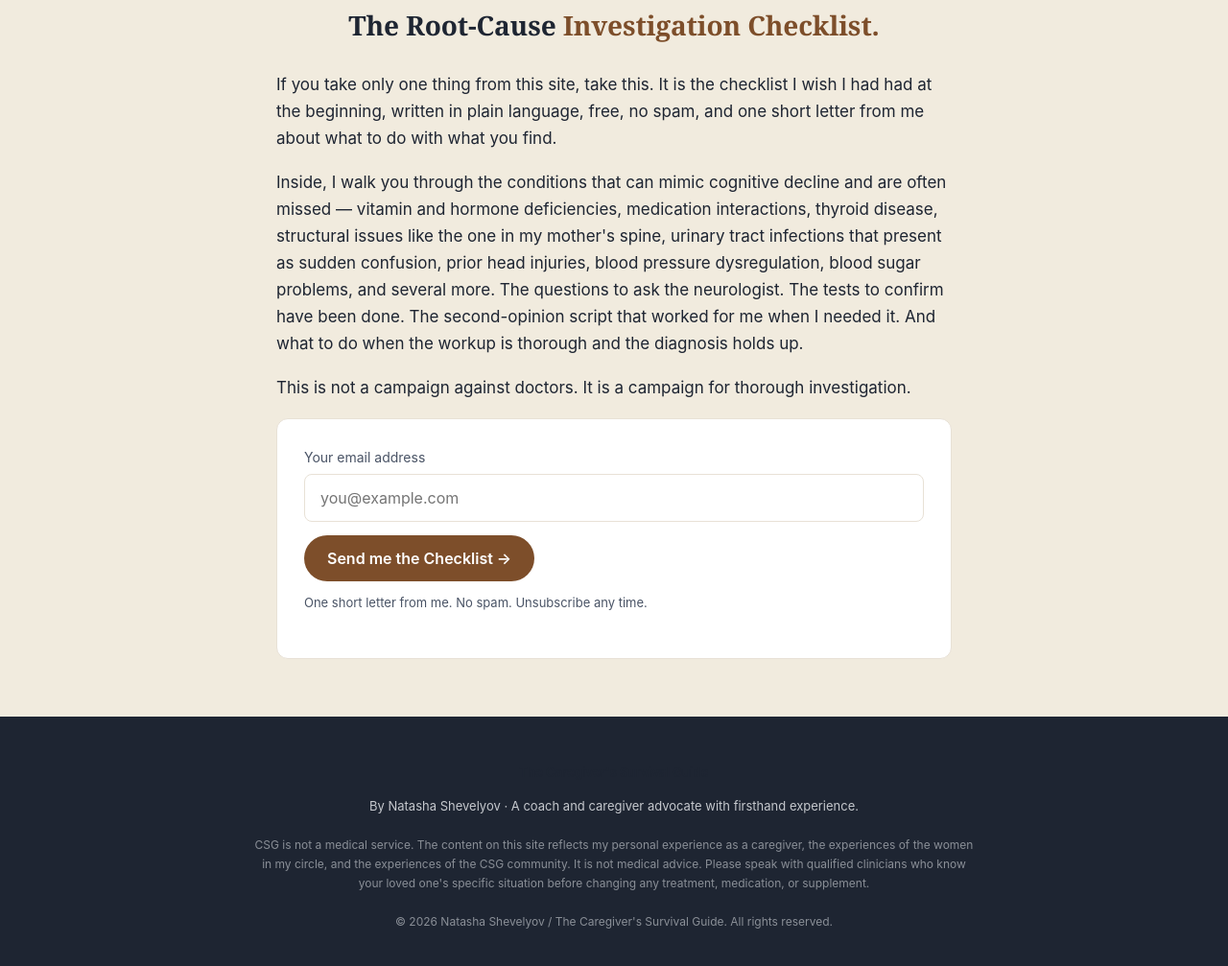
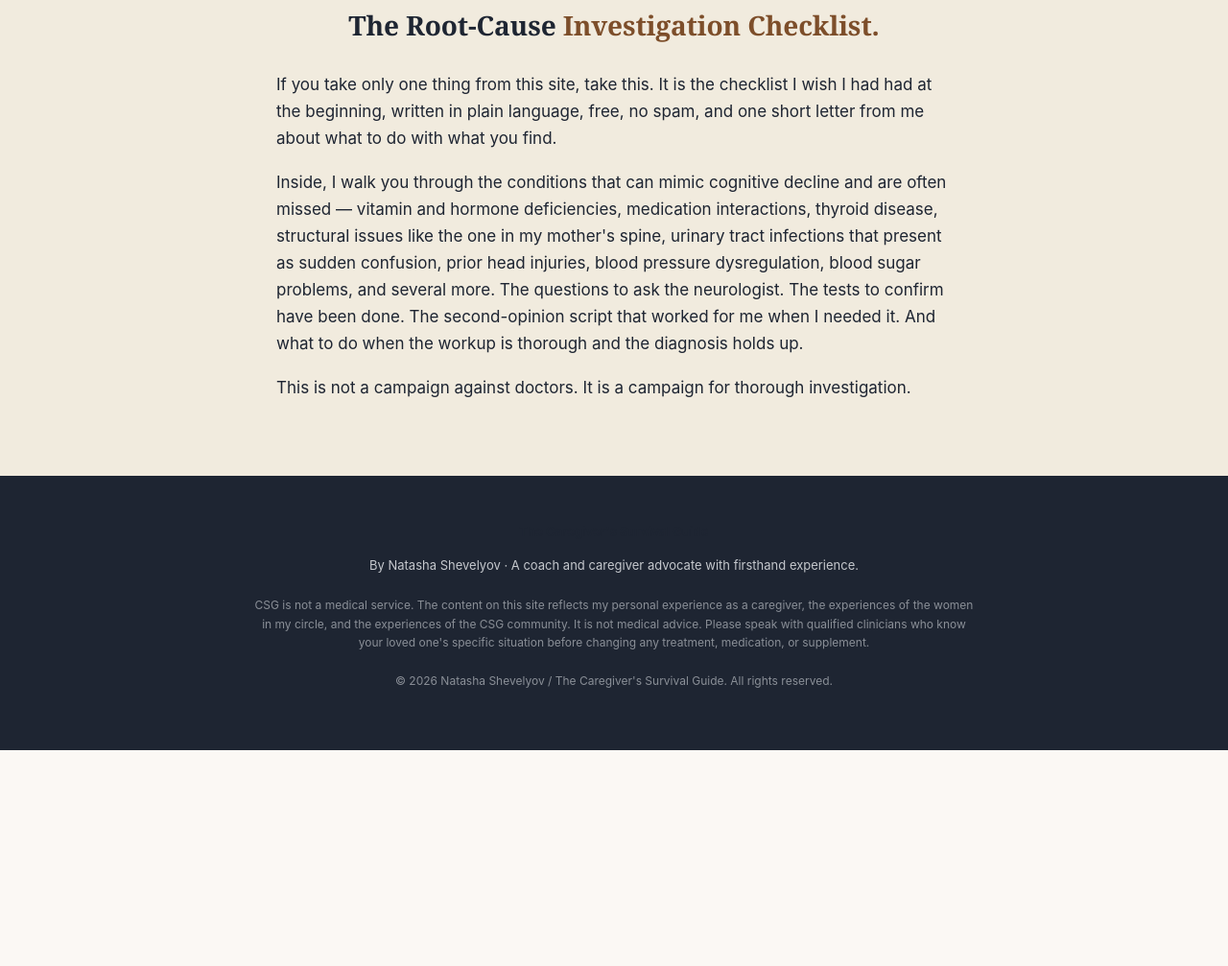
Before and after one commit to csg-natasha/csg-website, a plain HTML site: page index.html in a window 1280 px wide. Shown: the part 7152-8159 px from the top of the page at 96% size. After the commit the page ends 7934 px from the top, so only its background shows below. Drawn offline with Linux system fonts and the light colour scheme.

Commit message:
Add files via upload
Add Kit email form

```diff
--- a/index.html
+++ b/index.html
@@ -487,34 +487,16 @@
 
     <!--
       ===========================================================
-      EMAIL CAPTURE FORM — REPLACE THIS WITH YOUR EMAIL SERVICE
+      EMAIL CAPTURE FORM — Kit (ConvertKit) embed
       ===========================================================
-      The form below is service-agnostic. To connect it to an
-      email provider, replace the `action` URL and any required
-      hidden fields. Common providers:
+      This is the live Kit form "Root-Cause Investigation Checklist"
+      (data-uid 835d85fc01). New subscribers receive the checklist
+      PDF via Kit's double opt-in incentive email.
 
-      • Kit (formerly ConvertKit) — copy your form's HTML embed
-        and replace this entire <form> block.
-      • MailerLite — same: embed their HTML form code here.
-      • Mailchimp — same.
-      • Substack — they don't offer a custom form like this; use
-        their hosted form or move email capture to a different tool.
-
-      The setup guide walks you through this step-by-step.
+      To swap in a different Kit form later, just replace the
+      <script> tag below with the new embed code from Kit.
     -->
-    <form class="email-form" action="https://example.com/replace-this" method="POST" aria-label="Get the Root-Cause Investigation Checklist">
-      <label for="email">Your email address</label>
-      <input type="email" id="email" name="email" required placeholder="you@example.com" autocomplete="email">
-
-      <!-- Honeypot field — hidden from humans, catches spam bots -->
-      <div class="hp" aria-hidden="true">
-        <label for="website">Leave this empty</label>
-        <input type="text" id="website" name="website" tabindex="-1" autocomplete="off">
-      </div>
-
-      <button type="submit">Send me the Checklist →</button>
-      <p class="note">One short letter from me. No spam. Unsubscribe any time.</p>
-    </form>
+    <script async data-uid="835d85fc01" src="https://the-caregiver-s-survival-guide.kit.com/835d85fc01/index.js"></script>
   </div>
 </section>
 
```
